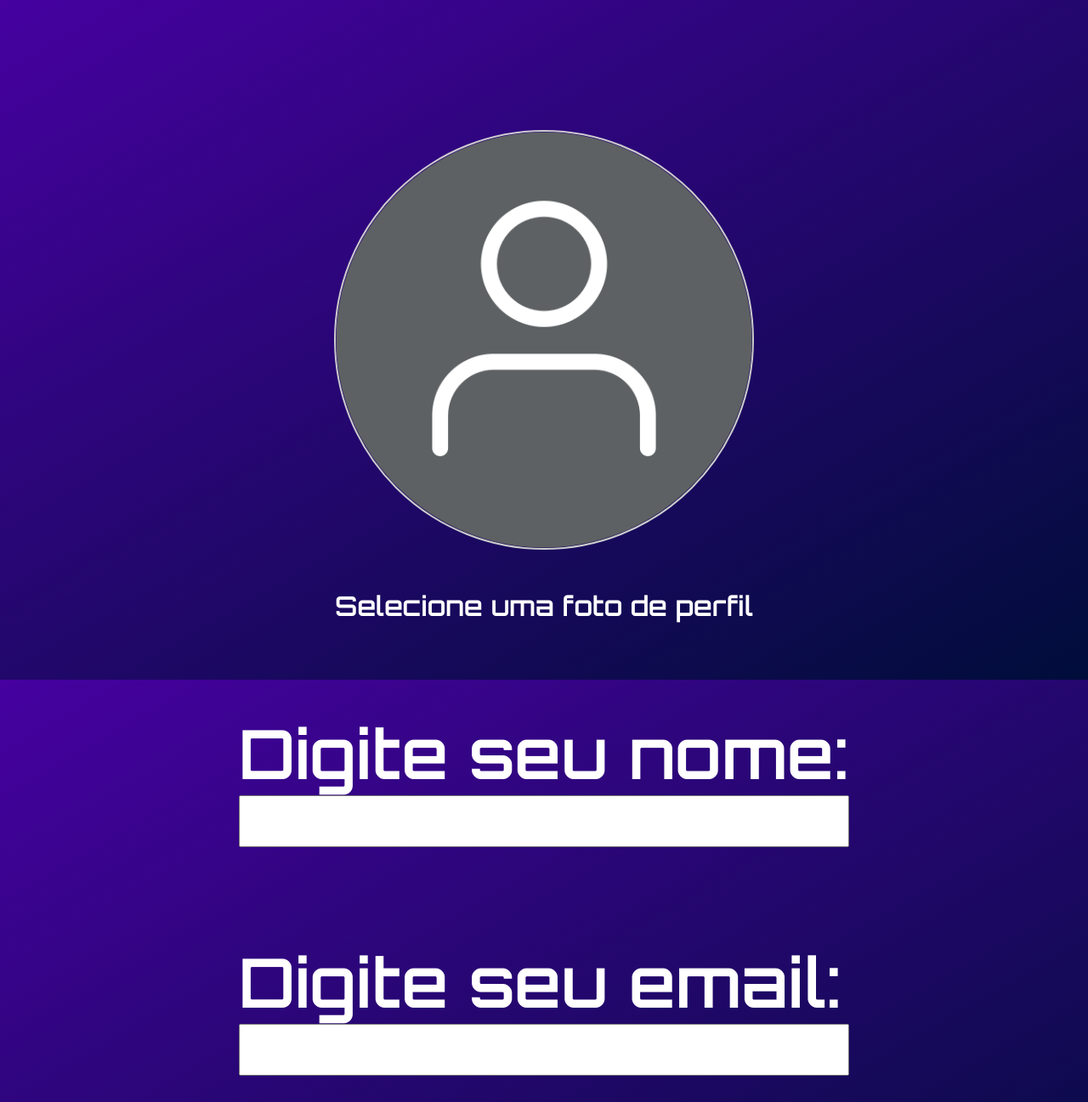
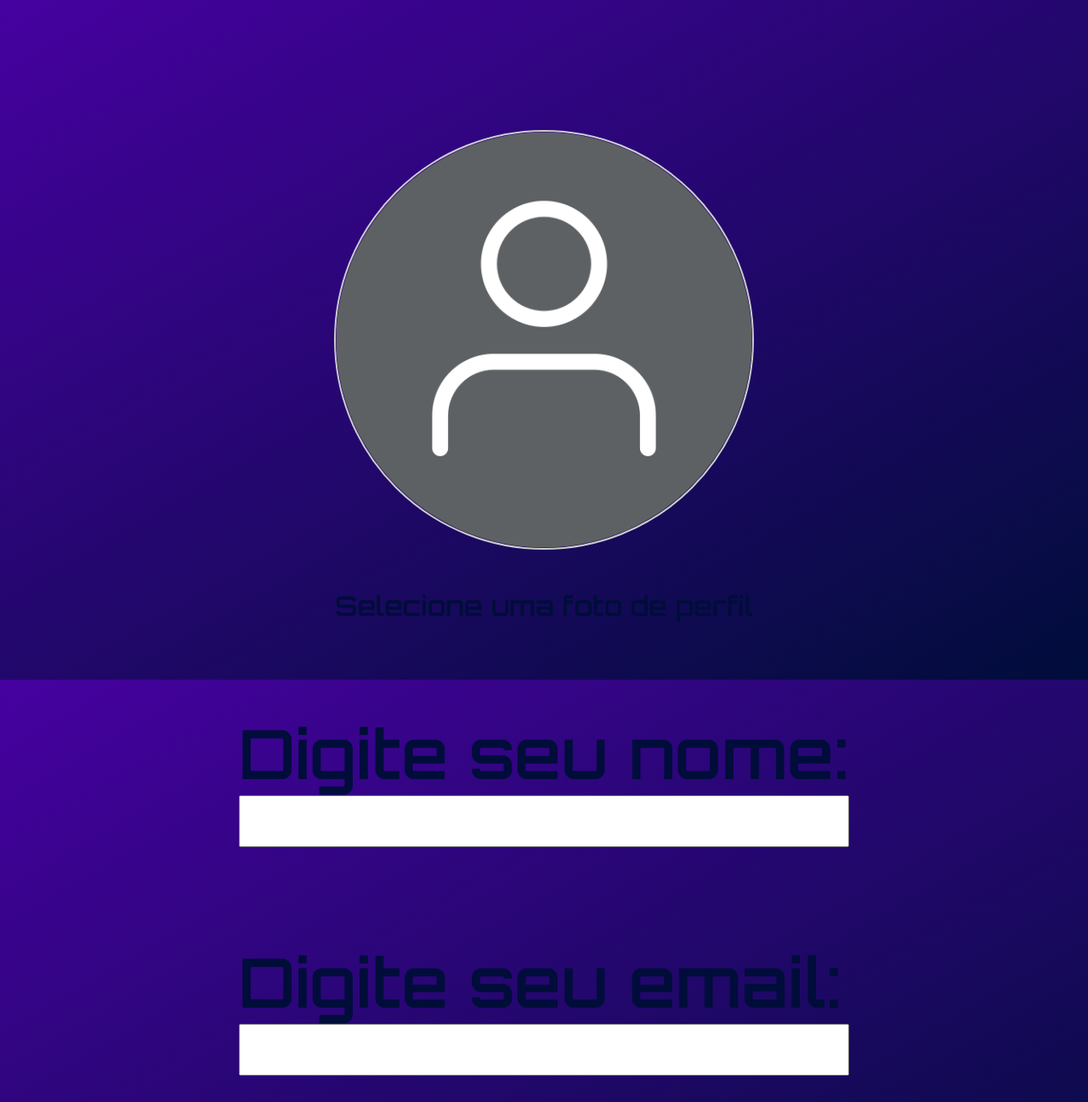
Before and after one commit to mdanyllo/DeployTeste, a plain HTML site: page cadastroavaliado.html in a window 1280 px wide. Shown: the top 1297 px of the page at 85% size. Drawn offline with Linux system fonts and the light colour scheme.

Commit message:
adição de nova página

```diff
--- a/app.js
+++ b/app.js
@@ -1,5 +1,5 @@
 function entrarAvaliador() {
-    window.location.href="./avaliação.html";
+    window.location.href="./sumario.html";
 }
 
 function selecionarAvaliador() {
--- a/styles/avaliado.css
+++ b/styles/avaliado.css
@@ -6,7 +6,7 @@ body {
     padding: 0;
     height: 100vh;
     background: linear-gradient(150deg, #4601a0, #000d3a);
-    color: white;
+    color: #000d3a;
     font-family: 'Orbitron', sans-serif;
     overflow: hidden;
     position: relative;
--- a/styles/avaliador.css
+++ b/styles/avaliador.css
@@ -12,7 +12,7 @@ body {
     padding: 0;
     height: 100vh;
     background: linear-gradient(150deg, #4601a0, #000d3a);
-    color: white;
+    color: #000d3a;
     font-family: 'Orbitron', sans-serif;
     overflow: hidden;
     position: relative;
--- a/styles/hermeson.css
+++ /dev/null
@@ -1,41 +0,0 @@
-* {
-  padding: 0;
-  margin: 0;
-}
-
-body {
-    display: flex;
-    align-items: center;
-    flex-direction: column;
-    margin: 0;
-    padding: 0;
-    height: 100vh;
-    background: linear-gradient(150deg, #4601a0, #000d3a);
-    color: white;
-    font-family: 'Orbitron', sans-serif;
-    overflow: hidden;
-    position: relative;
-}
-
-form {
-  display: flex;
-  flex-direction: column;
-  align-items: center;
-  width: 95%;
-  margin-top: 20%;
-}
-
-label {
-  font-size: 170%;
-  margin-bottom: 5%;
-}
-
-select {
-  font-size: 1.2em;
-  width: 90%;
-  font-family: 'Orbitron', sans-serif;
-}
-
-option {
-  font-size: 0.8em;
-}
--- a/styles/style.css
+++ b/styles/style.css
@@ -13,7 +13,7 @@ body {
     padding: 0;
     height: 100vh;
      background: linear-gradient(150deg, #4601a0, #000d3a);
-    color: white;
+    color: #000d3a;
     font-family: 'Orbitron', sans-serif;
     overflow: hidden;
     position: relative;
--- a/styles/styleavaliação.css
+++ b/styles/styleavaliação.css
@@ -3,7 +3,7 @@ body {
   margin: 0;
   padding: 0;
   background: linear-gradient(170deg, #4d019e, #001f6d);
-  color: white;
+  color: #000d3a;
   font-family: 'Orbitron', sans-serif;
   display: flex;
   flex-direction: column;
--- /dev/null
+++ b/styles/stylesumario.css
@@ -0,0 +1,23 @@
+* {
+    padding: 0;
+    margin: 0;
+}
+
+body {
+    display: flex;
+    align-items: center;
+    justify-content: center;
+    flex-direction: column;
+    margin: 0;
+    padding: 0;
+    height: 100vh;
+    background: linear-gradient(150deg, #4601a0, #000d3a);
+    color: #000d3a;
+    font-family: 'Orbitron', sans-serif;
+    overflow: hidden;
+    position: relative;
+}
+
+a {
+    text-decoration: none;
+}
```
Also changed, not shown: avaliacao-hemerson.html (deleted, +0 -20 lines), sumario.html (added, +15 -0 lines), avaliação-bim.html (renamed from avaliação.html).
